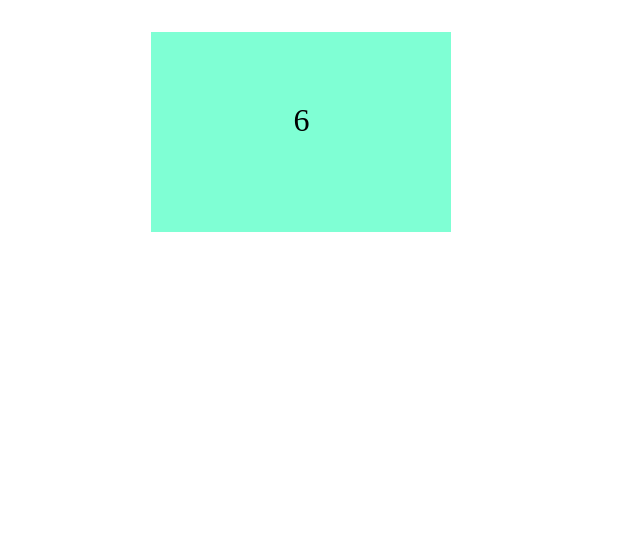
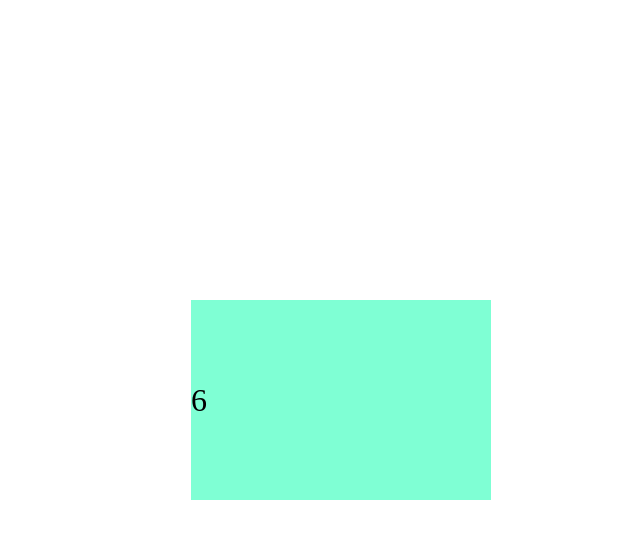
Before and after one commit to vimalAdithan/countdown-task, a plain HTML site: page index.html in a window 1280 px wide. Shown: the whole page, without its empty margins (299-939 px from the left). Drawn offline with Linux system fonts and the light colour scheme.

Commit message:
Add files via upload

```diff
--- a/index.html
+++ b/index.html
@@ -8,9 +8,12 @@
     <title>CountDown</title>
 </head>
 <body>
-    <div class="counting">
-        <p class="para"></p>
+    <div class="center">
+        <div class="counting">
+            <p class="para"></p>
+        </div>
     </div>
+
 </body>
 <script src="script.js"></script>
 </html>
--- a/style.css
+++ b/style.css
@@ -1,15 +1,23 @@
-body{
-    justify-content: center;
+.center{
+    width: 100%;
+    height: 100%;
+    display: flex;
+    justify-content: space-evenly;
+
 }
 .counting{
-    position:relative;
-    left: 35%;
+    display: flex;
+    position: absolute;
+    top: 50%;
+    transform: translate(0, -50%);
     width: 300px;
     height: 200px;
     background-color: aquamarine;
+    align-items: center;
+
 }
-p{position: relative;
-    top: 35%;
+p{
+    position: relative;
     text-align: center;
     font-size:xx-large;
 }
```
